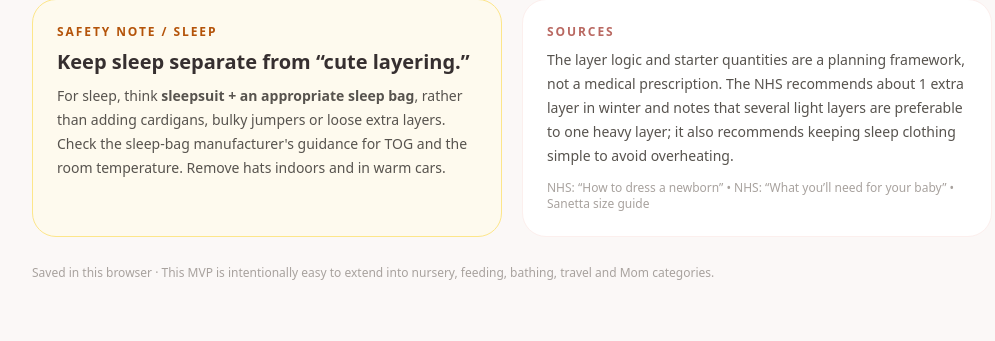
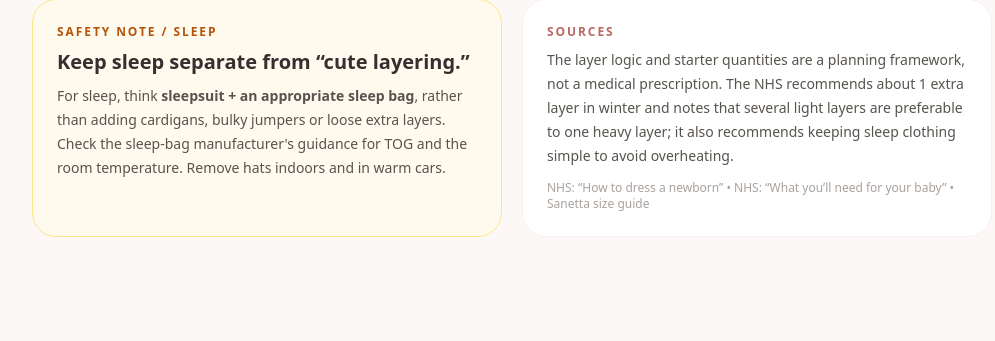
Before and after one commit to Sudonuma/baby-prep-dashboard, a Python web app: template templates/index.html in a window 1280 px wide. Shown: the part 5005-5346 px from the top of the page, without its empty margins (256-1251 px from the left). After the commit the page ends 5242 px from the top, so only its background shows below. Run offline with Jinja, Linux system fonts and the light colour scheme; the template is opened without the code that fills it: most values are stand-ins (such as "Sample title", 1, 10 or a date in 2020); some libraries are stand-ins or nearby versions.

Commit message:
Remove outdated footer

```diff
--- a/templates/index.html
+++ b/templates/index.html
@@ -379,8 +379,6 @@
             <div class="mt-3 text-xs text-stone-400">NHS: “How to dress a newborn” • NHS: “What you’ll need for your baby” • Sanetta size guide</div>
           </div>
         </section>
-
-        <footer class="pb-8 text-xs text-stone-400">Saved in this browser · This MVP is intentionally easy to extend into nursery, feeding, bathing, travel and Mom categories.</footer>
       </div>
     </main>
   </div>
```
